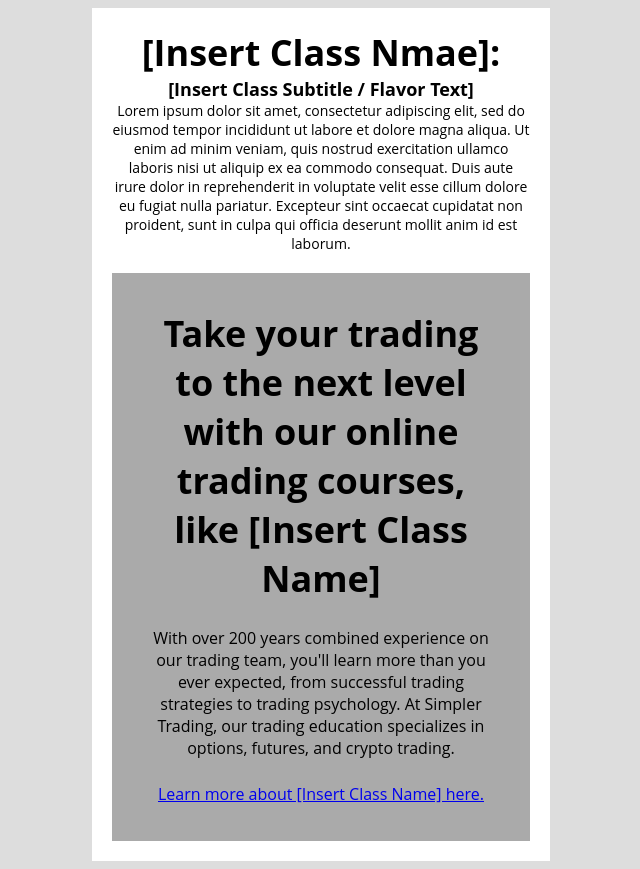
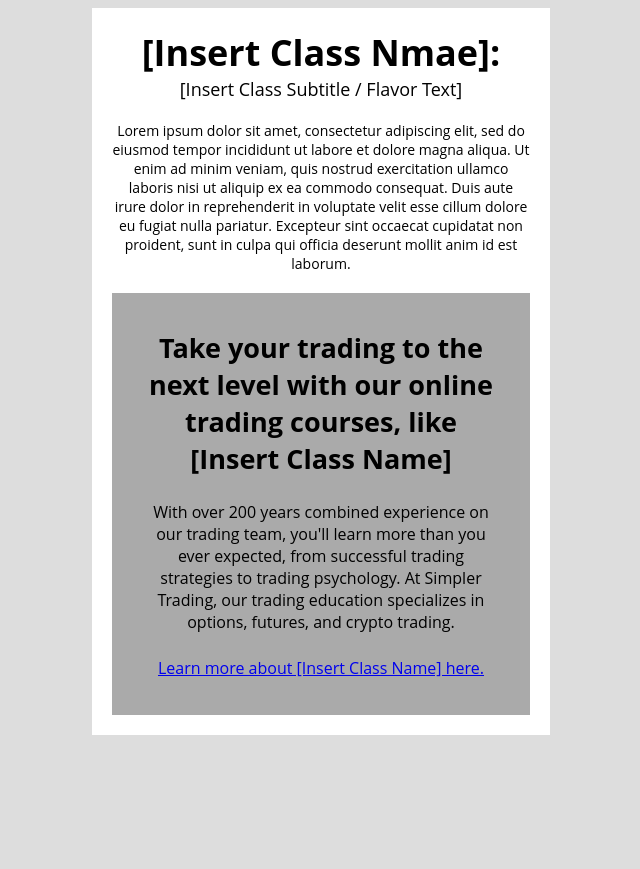
Before and after one commit to abalejr/nonmember_class_upsell, a plain HTML site: page index.html in a window 1280 px wide. Shown: the whole page, without its empty margins (319-959 px from the left). After the commit the page ends 800 px from the top, so only its background shows below. Drawn offline with Linux system fonts and the light colour scheme.

Commit message:
Adjust font sizes and spacing

```diff
--- a/assets/css/style.css
+++ b/assets/css/style.css
@@ -11,7 +11,7 @@ body {
 	display: flex;
 	flex-direction: column;
 	align-items: center;
-	justify-content: space-around;
+	justify-content: center;
 	width: 33%;
 	margin: 0 auto;
 	padding: 20px;
@@ -24,23 +24,24 @@ body {
 }
 #non-member-class-title h3 {
 	font-size: 18px;
+	font-weight: normal;
 }
 #non-member-class-description {
+	margin: 20px 0;
 	font-size: 14px;
+
 }
 #non-member-class-CTA {
 	display: flex;
 	flex-direction: column;
 	justify-content: center;
-	margin-top: 20px;
 	padding: 36px 30px;
 	background-color: #aaa;
 	font-size: 16px;
 }
 #non-member-class-CTA > div:not(:first-child) {
 	margin-top: 24px;
-
 }
 #non-member-class-CTA-header {
-	font-size: 24px;
+	font-size: 18px;
 }
```
